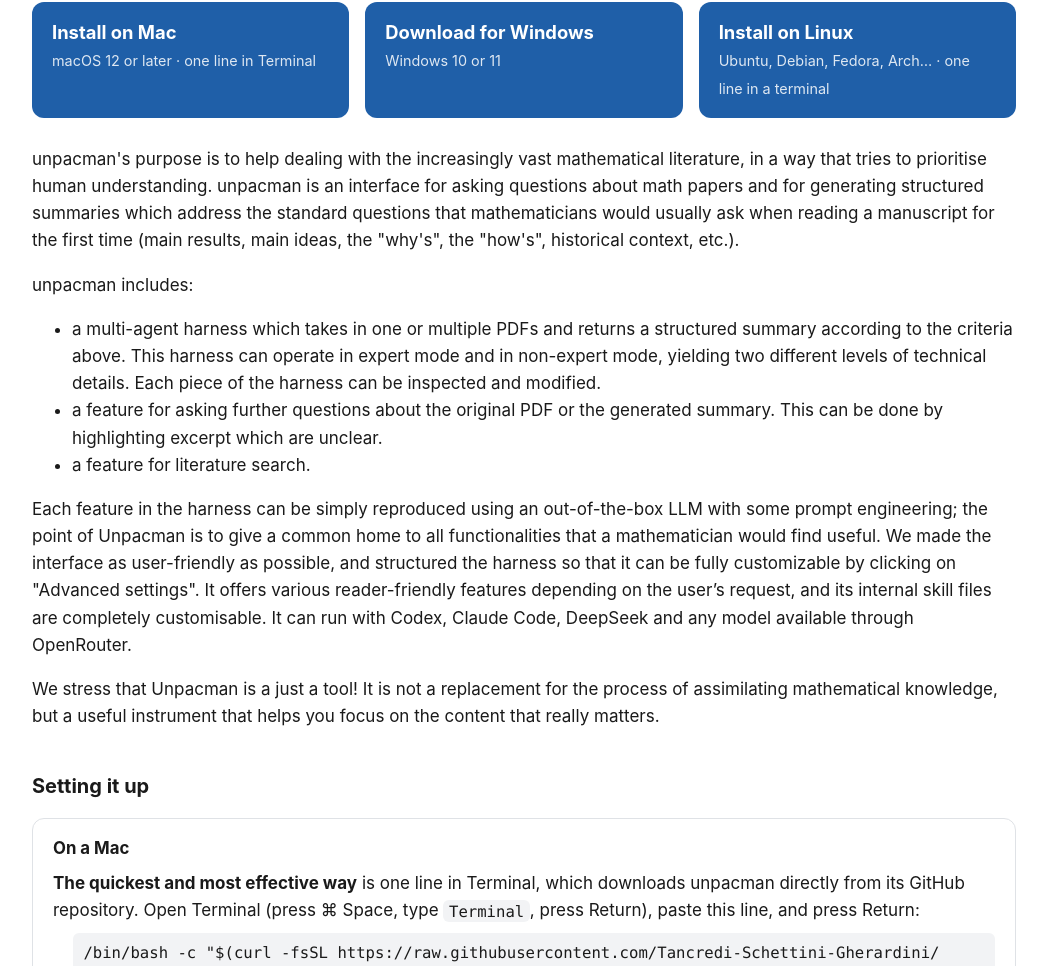
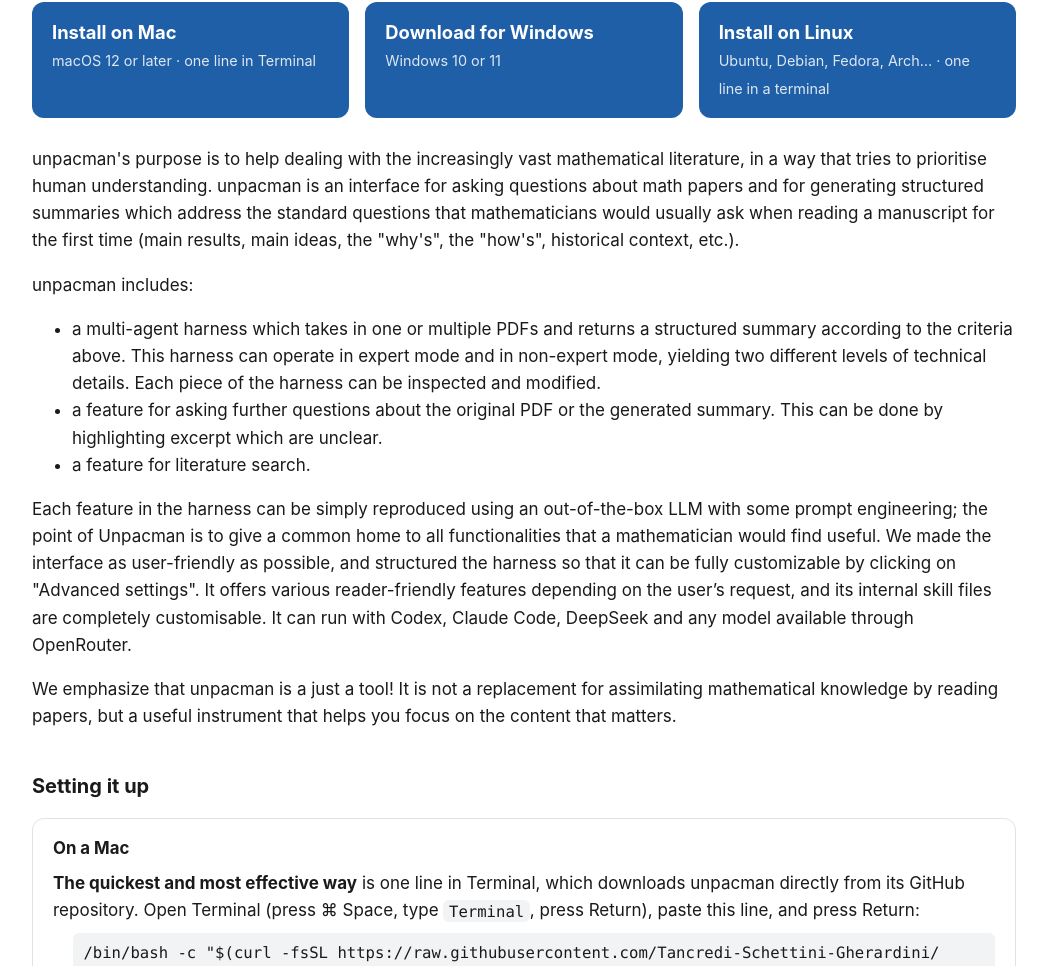
Before and after one commit to Tancredi-Schettini-Gherardini/unpacman, a plain HTML site: page index.html in a window 1280 px wide. Shown: the part 134-1100 px from the top of the page, without its empty margins (116-1163 px from the left). Drawn offline with Linux system fonts and the light colour scheme.

Commit message:
Update website introduction

```diff
--- a/index.html
+++ b/index.html
@@ -78,7 +78,9 @@
     <li>a feature for literature search.</li>
   </ul>
   <p>Each feature in the harness can be simply reproduced using an out-of-the-box LLM with some prompt engineering; the point of Unpacman is to give a common home to all functionalities that a mathematician would find useful. We made the interface as user-friendly as possible, and structured the harness so that it can be fully customizable by clicking on "Advanced settings". It offers various reader-friendly features depending on the user’s request, and its internal skill files are completely customisable. It can run with Codex, Claude Code, DeepSeek and any model available through OpenRouter.</p>
-  <p>We stress that Unpacman is a just a tool! It is not a replacement for the process of assimilating mathematical knowledge, but a useful instrument that helps you focus on the content that really matters.</p>
+  <p>
+We emphasize that unpacman is a just a tool! It is not a replacement for assimilating mathematical knowledge by reading papers, but a useful instrument that helps you focus on the content that matters.
+</p>
 
   <h2>Setting it up</h2>
   <div class="card" id="mac">
```
